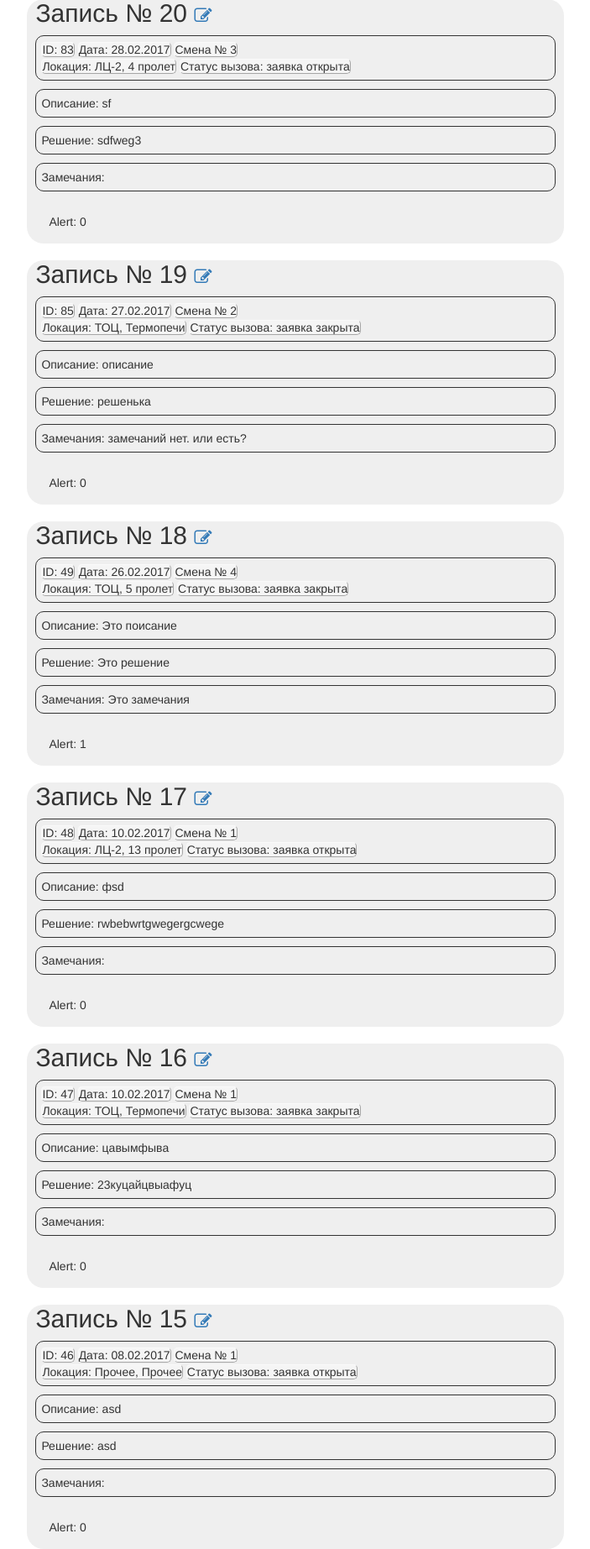
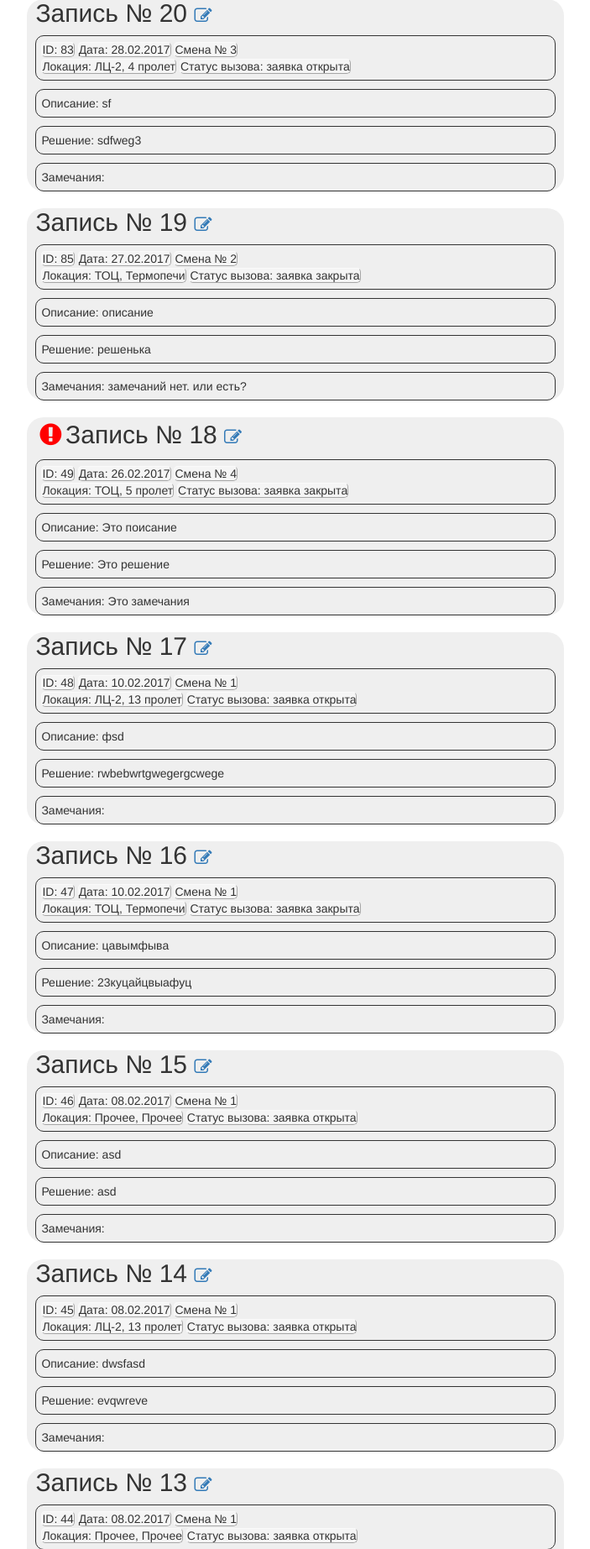
Before and after one commit to Fogelion/BSZ, a PHP site: page / in a window 1280 px wide. Shown: the part 285-2130 px from the top of the page at 84% size, without its empty margins (6-709 px from the left). Run offline with PHP 8.4, Linux system fonts and the light colour scheme; data comes from the database, SQL or seed files in the repository; some libraries are stand-ins or nearby versions.

Commit message:
rec style 3

```diff
--- a/classes/DB_index_main_selectClass.php
+++ b/classes/DB_index_main_selectClass.php
@@ -37,7 +37,7 @@
 
 
 				<section class="record">
-				<h2>Запись № <?php echo $num_rec; ?> <span class="record_edit"> <?php echo $edit_param; ?> </span></h2>
+				<h2><i class="fa fa-exclamation-circle" aria-hidden="true"></i>Запись № <?php echo $num_rec; ?> <span class="record_edit"> <?php echo $edit_param; ?> </span></h2>
 					<ul class="record_data">
 						<li><span class="record_id">ID: <?php echo $id_rec; ?></span></li>
 						<li><span>Дата: </span> <?php echo $time; ?></li>
@@ -58,21 +58,7 @@
 						<li><span>Замечания: </span></li>
 						<li><?php echo $notice; ?></li>
 					</ul>
-<!-- 						<table>
-							<tr>
-								<td><span>Описание: </span></td>
-								<td><?php echo $description; ?></td>
-							</tr>
-							<tr>
-								<td><span>Решение: </span></td>
-								<td><?php echo $solution; ?></td>
-							</tr>
-							<tr>
-								<td><span>Замечания: </span></td>
-								<td><?php echo $notice; ?></td>
-							</tr>
-						</table> -->
-					<div class="alert"> Alert: <?php echo $alert; ?></div>
+					<div class="alert"> Alert: <span class="alert_val"><?php echo $alert; ?></span></div>
 				</section>
 <?php
 			}
--- a/css/style.css
+++ b/css/style.css
@@ -63,3 +63,10 @@
   border-radius: 5px;
   border: 1px outset #fafafa;
 }
+.record .alert {
+  display:  none;
+}
+.fa-exclamation-circle {
+  color: red;
+  padding: 5px;
+}
--- a/js/scripts.js
+++ b/js/scripts.js
@@ -121,6 +121,20 @@ $(document).ready(function() {
   };
 
 
+/*Скрыть или показать знак алёрта*/
+  var hideAlert = function() {
+    $(".record").each(function() {
+      $alertVal = $(".alert_val", this).html();
+      console.log($alertVal);
+      if ($alertVal == 0) {
+        $(".fa-exclamation-circle", this).hide();
+      }
+    });
+    /*var $alertVal = $(".alert_val").html();
+    console.log($alertVal);*/
+  };
+
+
 
 
 add_rec_locs();
@@ -130,5 +144,6 @@ viewShopDeleteButtonShow();
 viewShopDeleteButtonHide();
 indexFormTheFilter();
 hideFilter();
+hideAlert();
 
 });
```
